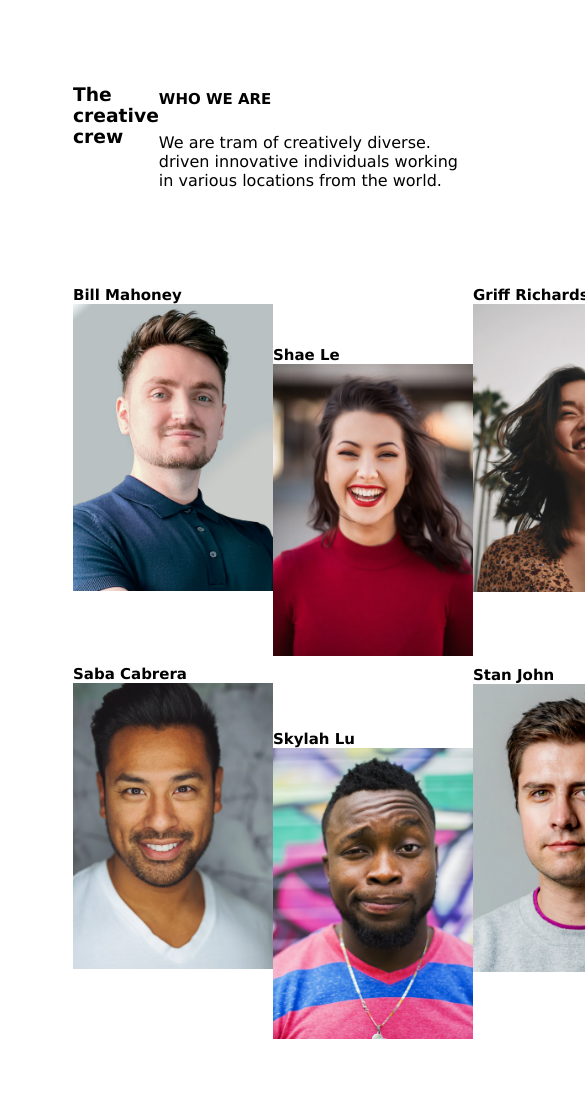
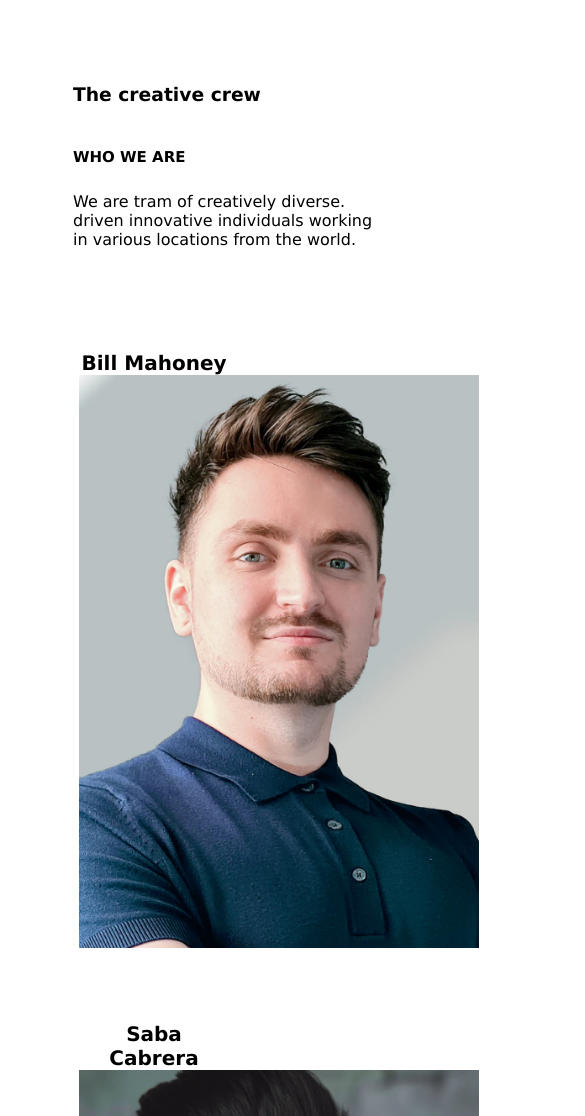
Before and after one commit to Syed-Musa/challange, a plain HTML site: page index.html in a window 390 px wide. Shown: the top 1116 px of the page, 585 px wide, since content can reach past the window. Drawn offline with Linux system fonts and the light colour scheme.

Commit message:
added a responsive

```diff
--- a/style/challange.css
+++ b/style/challange.css
@@ -53,3 +53,25 @@ body {
 .main-sec {
     margin-top: 60px;
 }
+
+
+@media (max-width: 576px){
+    .header-container {
+        flex-direction: column;
+    }
+
+    .main-container {
+        padding: 6px;
+        flex-direction: column;
+    }
+
+    .image-box .photo {
+        width: 25em;
+    }
+
+    .image-box p {
+        font-size: 20px;
+        font-weight: bold;
+        text-align: center;
+    }
+}
```
